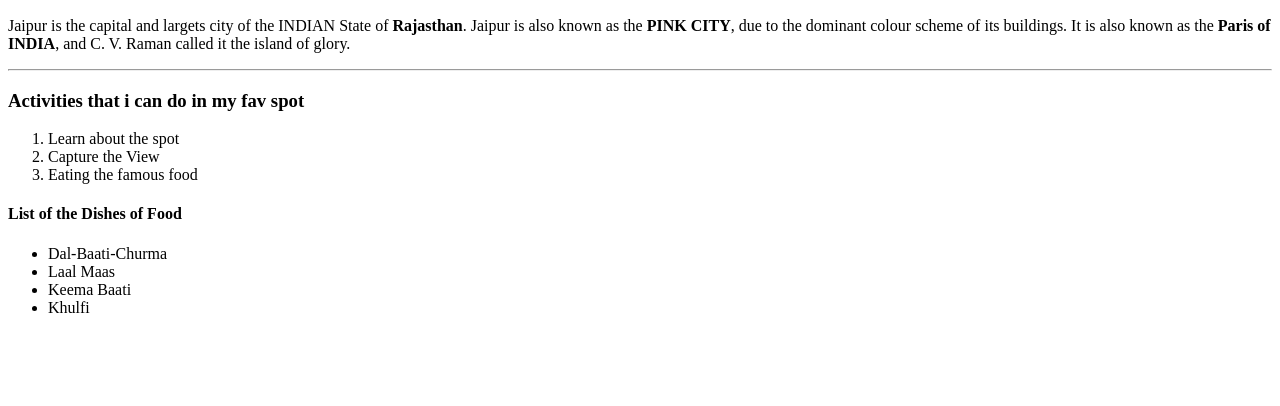
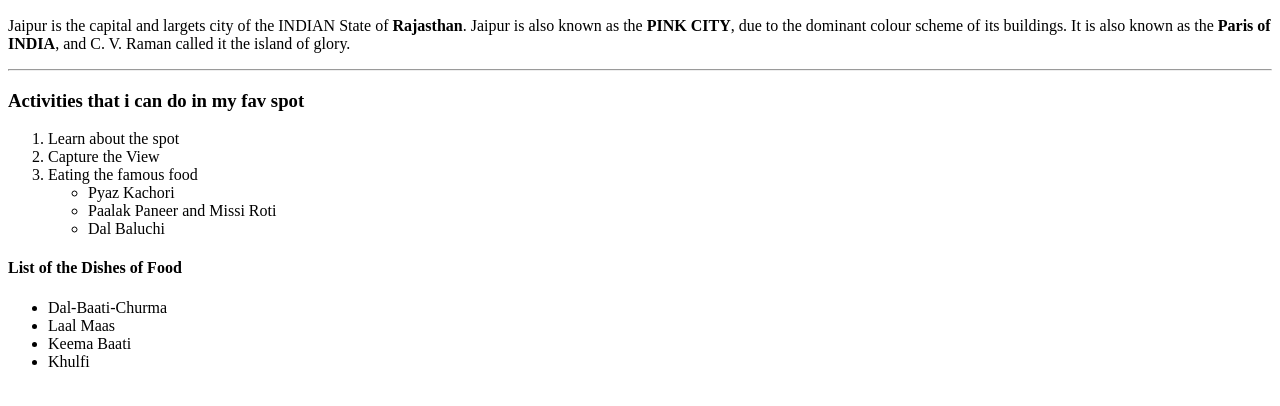
Before and after one commit to 44-563-WebApps-F23/44563-webapps-f23-assignment3-Sahithi-5690, a plain HTML site: page index.html in a window 1280 px wide. Shown: the part 110-516 px from the top of the page. Drawn offline with Linux system fonts and the light colour scheme.

Commit message:
Update index.html

```diff
--- a/index.html
+++ b/index.html
@@ -15,6 +15,11 @@
         <li>Learn about the spot</li>
         <li>Capture the View</li>
         <li>Eating the famous food</li>
+        <ul>
+            <li>Pyaz Kachori</li>
+            <li>Paalak Paneer and Missi Roti</li>
+            <li>Dal Baluchi</li>
+        </ul>
     </ol>
     <h4>List of the Dishes of Food</h4>
     <ul>
```
